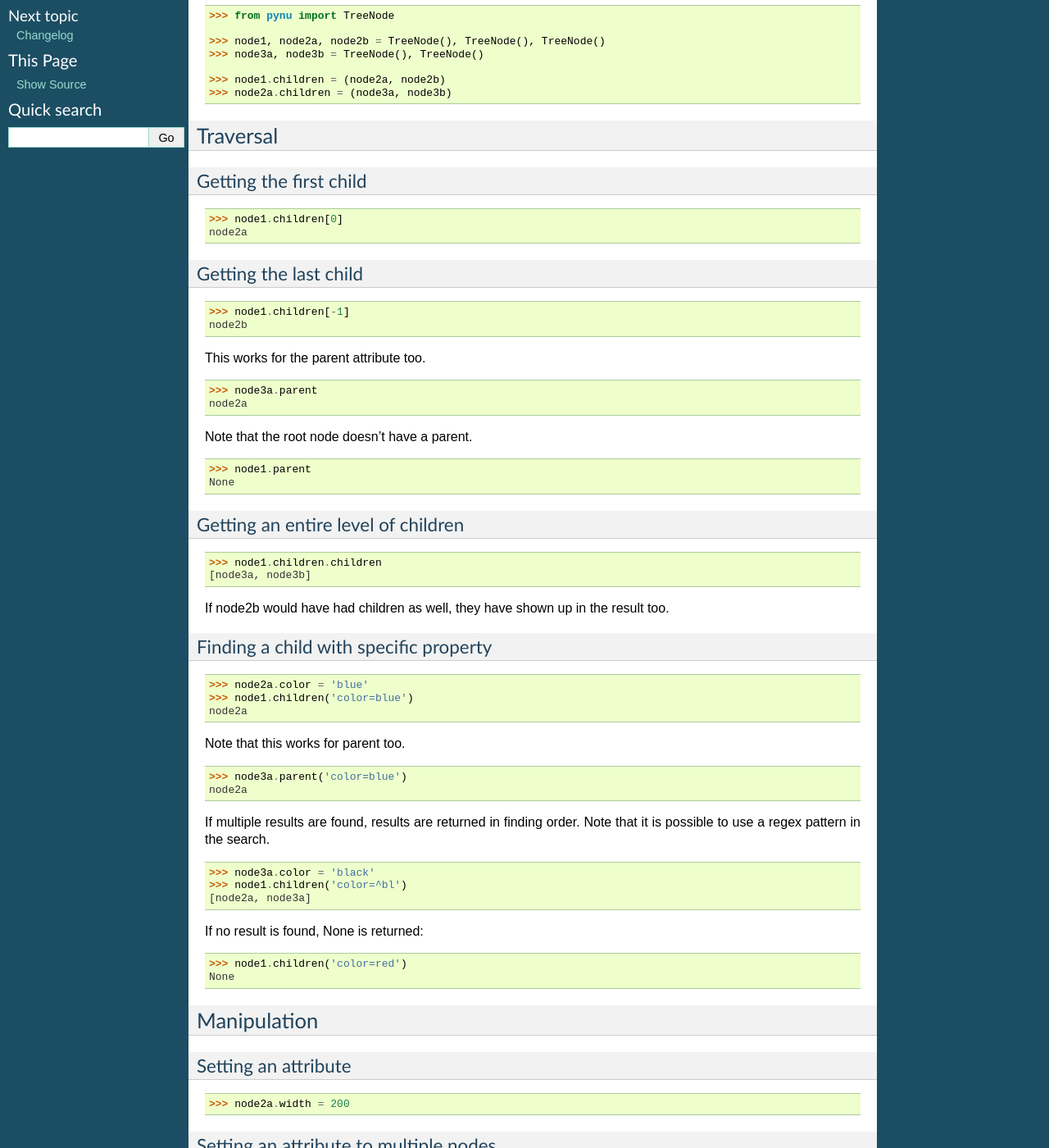
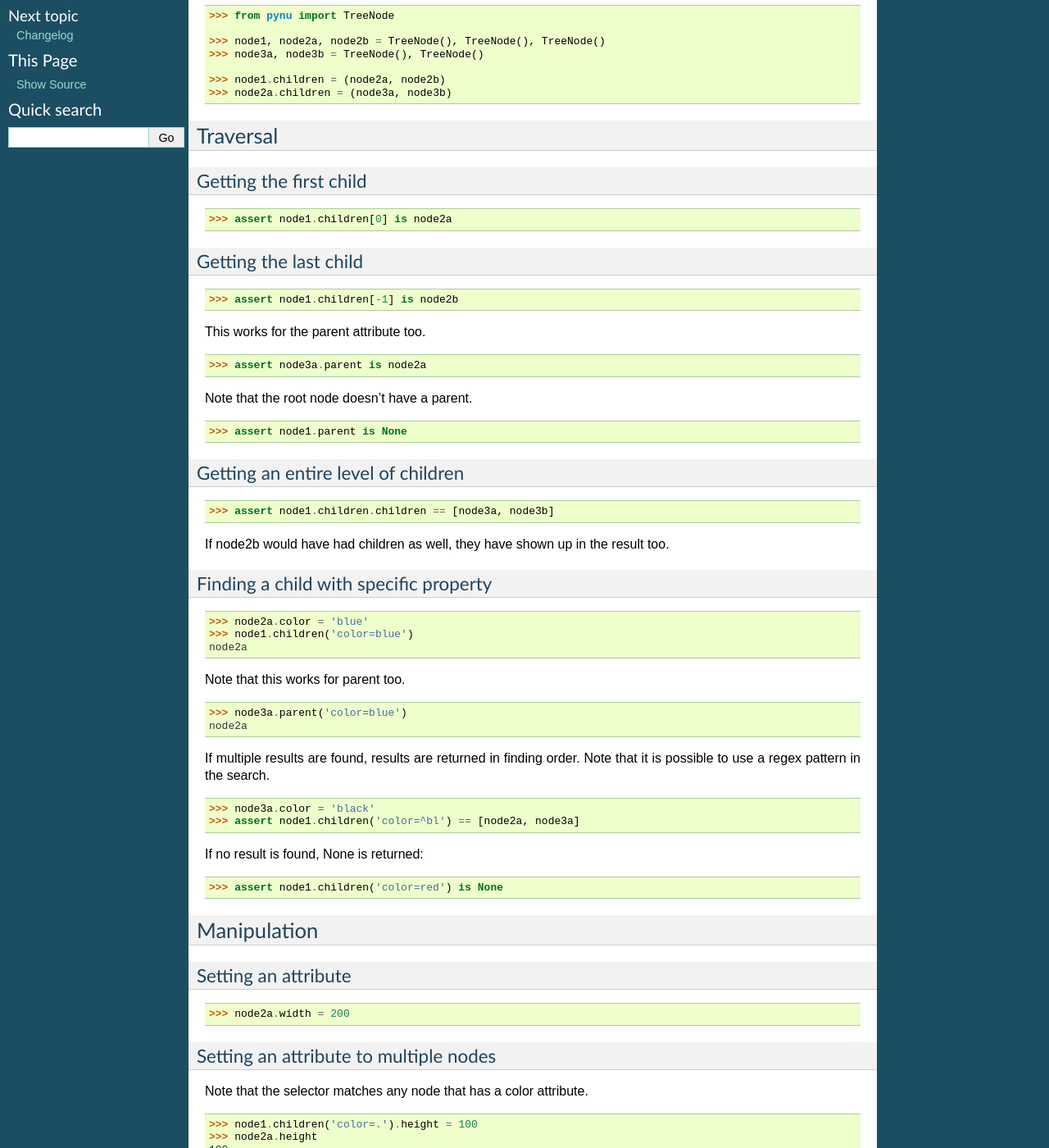
Before and after one commit to bebraw/pynu, a Sphinx documentation site: the page built from docs/tree_api.rst, in a window 1280 px wide and 1400 px high, scrolled down 465 px. Shown: the whole window at 82% size. Built offline with Sphinx 7.4.7, drawn with Linux system fonts in a browser that asks for light colours.

Commit message:
Made more doctests pass.

```diff
--- a/docs/tree_api.rst
+++ b/docs/tree_api.rst
@@ -42,30 +42,25 @@ Traversal
 Getting the first child
 """"""""""""""""""""""""
 
-    >>> node1.children[0]
-    node2a
+    >>> assert node1.children[0] is node2a
 
 Getting the last child
 """"""""""""""""""""""
 
-    >>> node1.children[-1]
-    node2b
+    >>> assert node1.children[-1] is node2b
 
 This works for the parent attribute too.
 
-    >>> node3a.parent
-    node2a
+    >>> assert node3a.parent is node2a
 
 Note that the root node doesn't have a parent.
 
-    >>> node1.parent
-    None
+    >>> assert node1.parent is None
 
 Getting an entire level of children
 """""""""""""""""""""""""""""""""""
 
-    >>> node1.children.children
-    [node3a, node3b]
+    >>> assert node1.children.children == [node3a, node3b]
 
 If node2b would have had children as well, they have shown up in the result
 too.
@@ -86,13 +81,11 @@ If multiple results are found, results are returned in finding order. Note that
 it is possible to use a regex pattern in the search.
 
     >>> node3a.color = 'black'
-    >>> node1.children('color=^bl')
-    [node2a, node3a]
+    >>> assert node1.children('color=^bl') == [node2a, node3a]
 
 If no result is found, None is returned:
 
-    >>> node1.children('color=red')
-    None
+    >>> assert node1.children('color=red') is None
 
 Manipulation
 ^^^^^^^^^^^^
```
Also changed, not shown: 3 other files.
